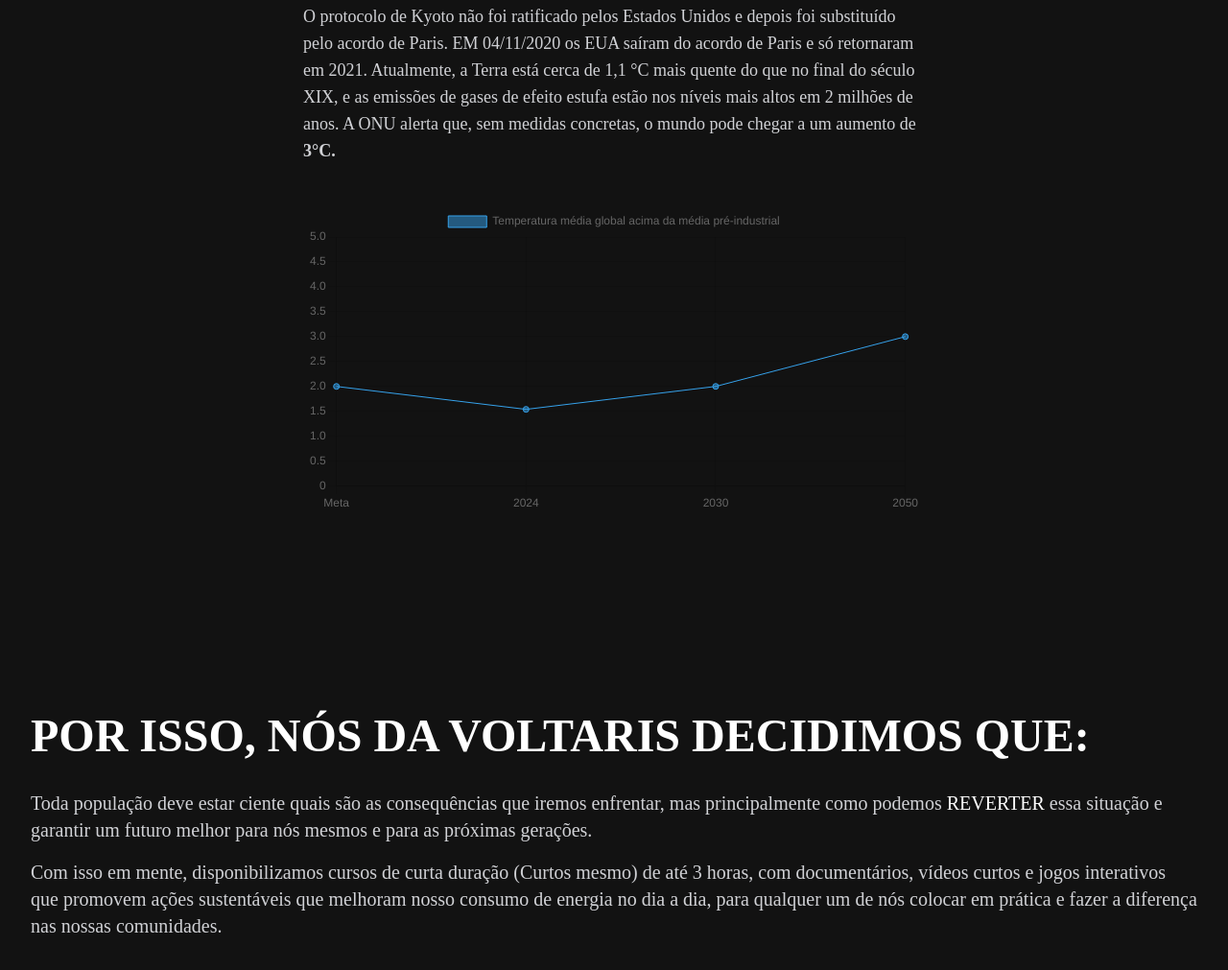
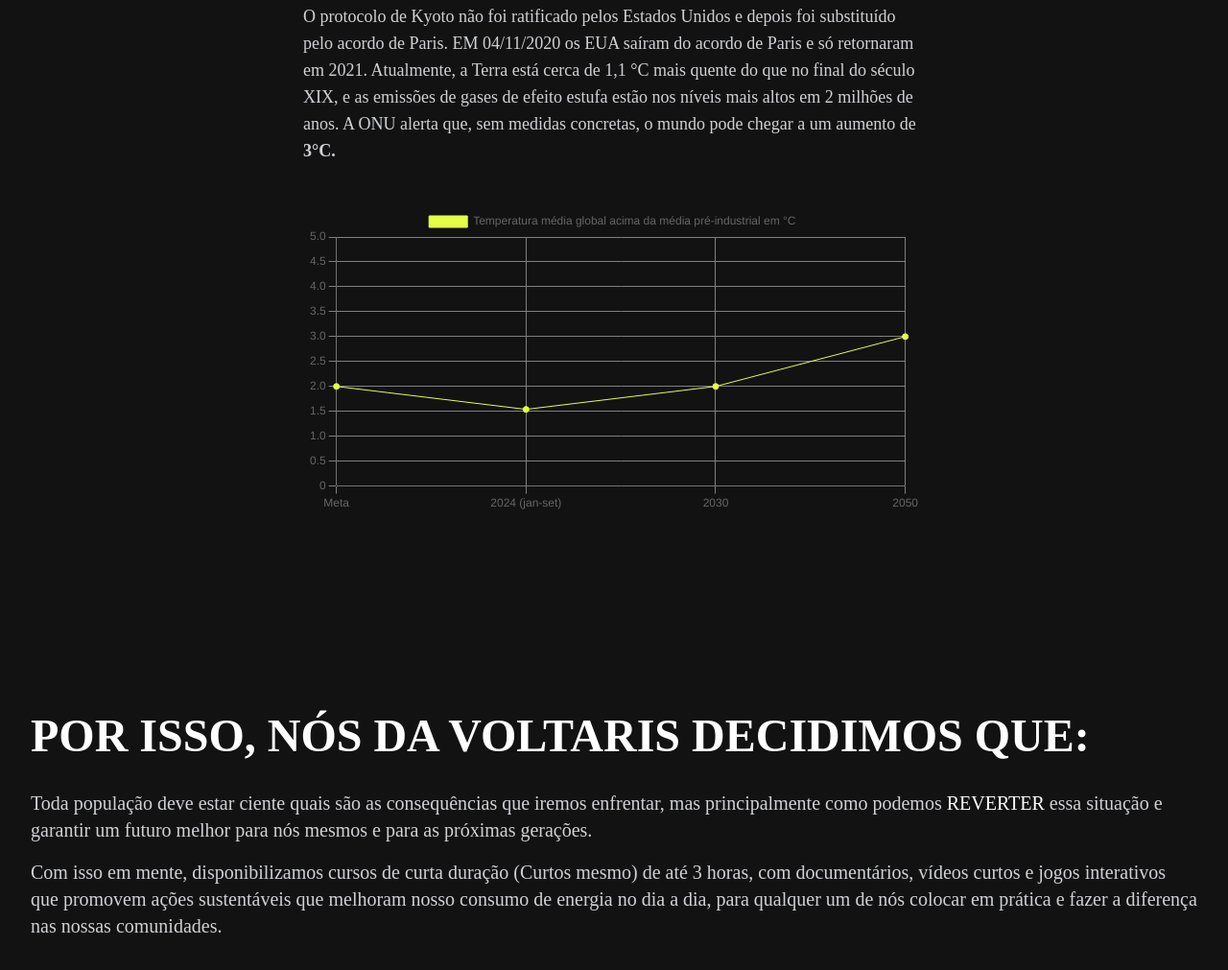
Before and after one commit to Amaralarthurr/LP-GS, a website: page src/index.html in a window 1280 px wide. Shown: the part 4237-5248 px from the top of the page at 96% size. Drawn offline with nearby package versions, Linux system fonts and the light colour scheme; files whose address does not match are found by name.

Commit message:
Adição de estilo ao gráfico!

```diff
--- a/src/js/grafico.js
+++ b/src/js/grafico.js
@@ -3,18 +3,33 @@
 new Chart(ctx, {
   type: 'line',
   data: {
-    labels: ['Meta', 2024, 2030, 2050],
+    labels: ['Meta', '2024 (jan-set)', '2030', '2050'],
     datasets: [{
-      label: 'Temperatura média global acima da média pré-industrial',
+      label: 'Temperatura média global acima da média pré-industrial em °C ',
       data: [2, 1.54, 2, 3,5 ],
-      borderWidth: 1
+      borderWidth: 1,
+      backgroundColor: '#E3FF47',
+      borderColor: '#E3FF47',
+      pointHoverBackgroundColor: '#FFFFFF',
+
+
+
     }]
   },
   options: {
     scales: {
+      x: {
+        grid: {
+            color: 'grey'
+        }
+      },
+
       y: {
-        beginAtZero: true
+        beginAtZero: true,
+        grid: {
+            color: 'grey'
+        }
       }
-    }
+    },
   }
 });
```
Also changed, not shown: src/index.html (line endings or trailing spaces).
